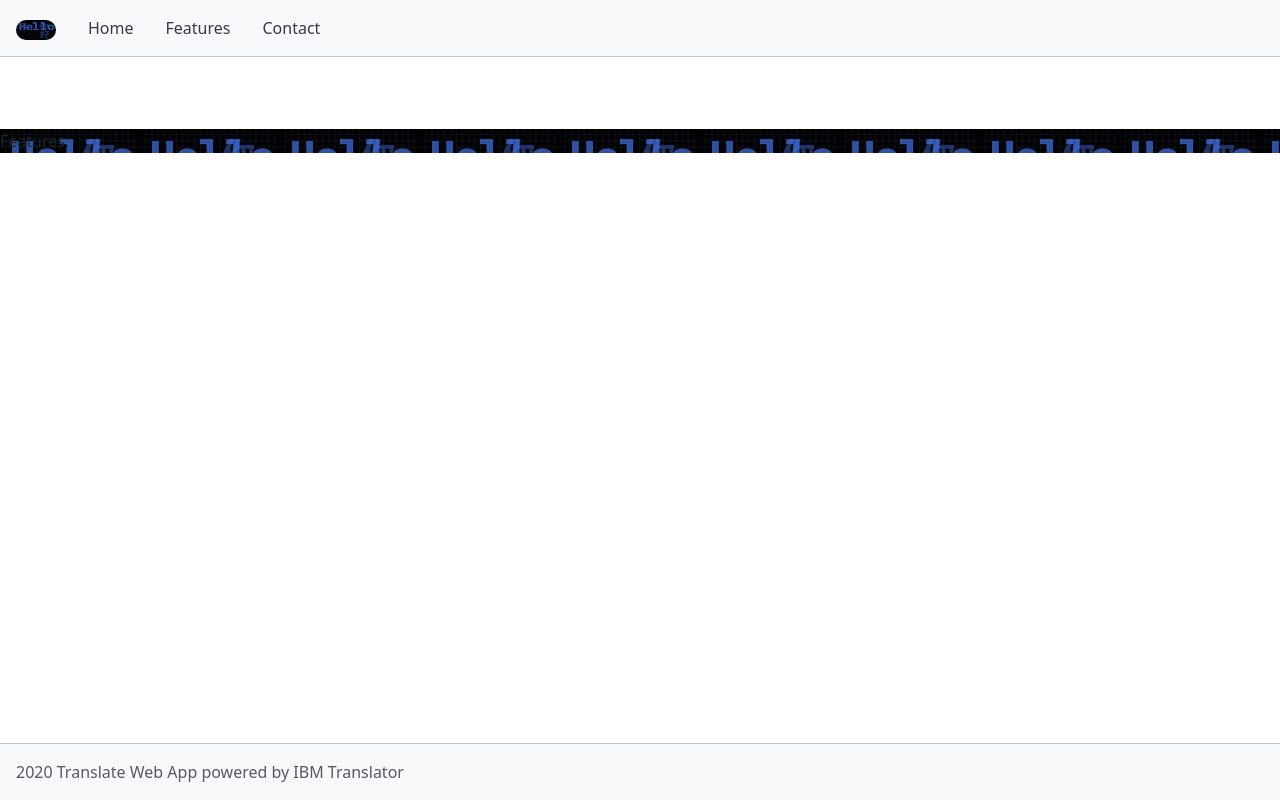
After one commit to FlaviuIusan/translate-web-app, a PHP site: page /features.php in a window 1280 px wide. The commit adds this page. Run offline with PHP 8.4, Linux system fonts and the light colour scheme; some libraries are stand-ins or nearby versions.

Commit message:
Design, new pages.

```diff
--- /dev/null
+++ b/features.php
@@ -0,0 +1,11 @@
+<?php include('views/v_header.php');?>
+
+
+
+<?php include('views/v_features.php');?>
+
+
+
+
+
+<?php include('views/v_footer.php'); ?>
--- a/index.php
+++ b/index.php
@@ -1,3 +1,5 @@
+<?php include('views/v_header.php');?>
+
 <?php
 include('models/m_translations.php');
 
@@ -20,5 +22,6 @@
 }
 
 include('views/v_home.php');
+?>
 
-?>
+<?php include('views/v_footer.php'); ?>
--- /dev/null
+++ b/views/v_contact.php
@@ -0,0 +1 @@
+<p>Contact informations:</p>
--- /dev/null
+++ b/views/v_features.php
@@ -0,0 +1,3 @@
+<div class="mw-100 mh-100" style="background-image:url('resources/images/background.jpg');">
+    <p>Features:</p>
+</div>
--- a/views/v_header.php
+++ b/views/v_header.php
@@ -14,13 +14,16 @@
         <nav class="navbar navbar-expand-lg navbar-dark bg-light">
             <ul class="nav">
                 <li class="nav-item">
-                <a class="nav-link text-dark" href="#">Home</a>
+                <a class="nav-link text-dark" href="index.php"><img style="border-radius: 25px;" src="resources/images/background.jpg" width="40px" height="20px"></a>
                 </li>
                 <li class="nav-item">
-                <a class="nav-link text-dark" href="#">Features</a>
+                <a class="nav-link text-dark" href="index.php">Home</a>
                 </li>
                 <li class="nav-item">
-                <a class="nav-link text-dark" href="#">Contact</a>
+                <a class="nav-link text-dark" href="features.php">Features</a>
+                </li>
+                <li class="nav-item">
+                <a class="nav-link text-dark" href="contact.php">Contact</a>
                 </li>
             </ul>
         </nav>
```
Also changed, not shown: contact.php (added, +11 -0 lines), models/m_translations.php (+9 -4 lines), views/v_home.php (+9 -5 lines), resources/images/background.jpg (added).
